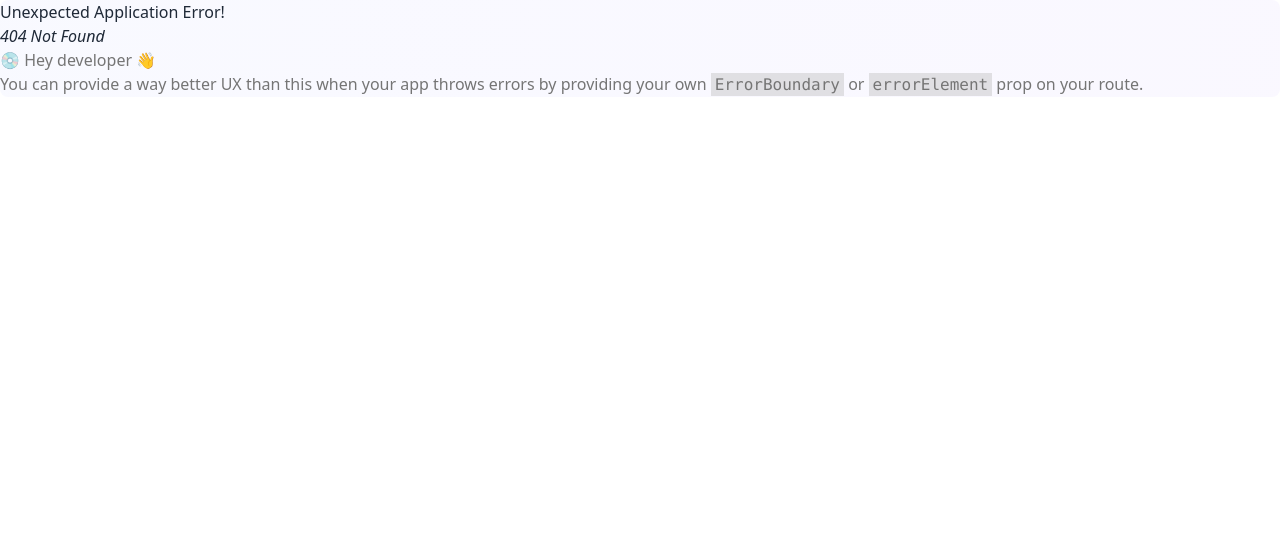
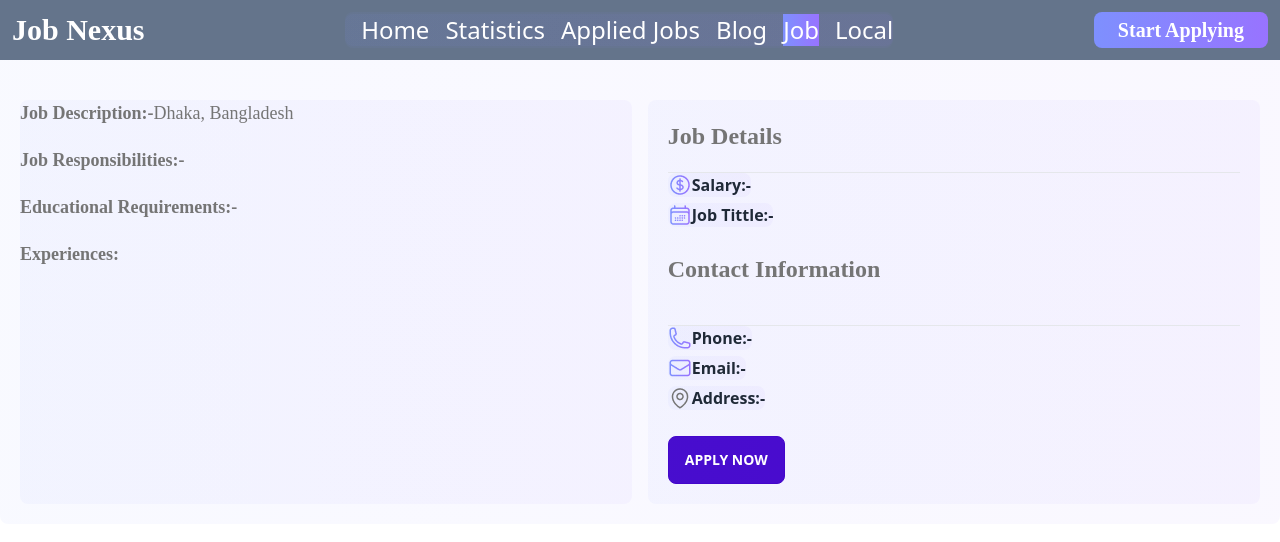
Before and after one commit to oliullah05/Job-Verse, a React (Vite) app: page /job/1 in a window 1280 px wide. Before the commit this address had no page. Shown: the top 542 px of the page. Built offline with nearby package versions, Linux system fonts and the light colour scheme.

Commit message:
dynamic details route done

```diff
--- a/src/Components/Header/Header.jsx
+++ b/src/Components/Header/Header.jsx
@@ -43,6 +43,7 @@ const Header = () => {
   const toggleMobileMenu = () => {
     setIsMobileMenuOpen(!isMobileMenuOpen);
   };
+
 
   return (
     <>
--- a/src/Components/Home/Featured Jobs/FeaturedJobs.jsx
+++ b/src/Components/Home/Featured Jobs/FeaturedJobs.jsx
@@ -14,7 +14,7 @@ useEffect(()=>{
             <h1 className='text-4xl font-bold text-center'>Featured Jobs</h1>
             <p className='p-3 text-center'>Explore thousands of job opportunities with all the information you need. Its your future</p>
        <div className='grid grid-cols-1 gap-4 md:grid-cols-2'>
-       {
+       {allJObs &&
                allJObs.map(job=><SingleJob key={job.id} job={job}></SingleJob>)
        }
        </div>
--- a/src/Components/Home/Featured Jobs/singleJob/SingleJob.jsx
+++ b/src/Components/Home/Featured Jobs/singleJob/SingleJob.jsx
@@ -1,8 +1,11 @@
 import React from 'react';
 import "./SingleJob.css"
+import { Link, Navigate } from 'react-router-dom';
 
 const SingleJob = ({ job }) => {
-    const { job_title, company_logo, company_name, remote_or_onsite, location, fulltime_or_parttime, salary } = job;
+
+    const {id, job_title, company_logo, company_name, remote_or_onsite, location, fulltime_or_parttime, salary } = job;
+
     return (
         <div className='p-8 flex flex-col'>
             <img className='w-28 h-50 my-auto' src={company_logo} alt="" />
@@ -21,7 +24,7 @@ const SingleJob = ({ job }) => {
                     <img className='h-[100%]' src="https://devrahat.com/assets/Icons/Frame.png" alt="" />Salary:  {salary}</p>
             </div>
             <div>
-                <button className='px-5 py-2 details-btn my-5'>View Details</button>
+               <Link to={`job/${id}`}> <button className='px-5 py-2 details-btn my-5'>View Details</button></Link>
             </div>
 
 
--- a/src/Components/SingleDetails/Description/Description.jsx
+++ b/src/Components/SingleDetails/Description/Description.jsx
@@ -1,9 +1,11 @@
 
 import "./description.css"
 
-const Description = ({des}) => {
+const Description = ({id,des}) => {
  const {job_description,job_responsibilities,educational_requirements,required_experience,contact_information,salary,job_title,location}=des;
-console.log(des);
+
+
+
     return (
         <section className="container mx-auto my-5 flex gap-4 p-5">
 
--- a/src/Components/SingleDetails/SingleDetails.jsx
+++ b/src/Components/SingleDetails/SingleDetails.jsx
@@ -1,23 +1,79 @@
 import React, { useEffect, useState } from 'react';
 import Description from './Description/Description';
 import Details from './Details/Details';
+import { useParams } from 'react-router-dom';
 
 
 const SingleDetails = () => {
-    const [datum ,setData]  = useState([])
-    useEffect(()=>{
-       fetch("Jobs.json")
-       .then(res=>res.json())
-       .then(data=>setData(data))
-    },[])
-    return (
-        <div>
-           {
+ const {id}=useParams()
+
+ const [datum ,setData]  = useState({})
+ useEffect(()=>{
+     fetch("/Jobs.json")
+     .then(res=>res.json())
+     .then(data=>{
+        const job = data.find((job) => job.id.toString() === id);
+        setData(job);
+     })
+
+    },[id])
+
+
+    console.log(datum.location);
+
+     {/* {datum &&
             datum.map(des=> <Description des={des}></Description>)
-           }
-            {/* <Details></Details> */}
-        </div>
-    );
-};
+           } */}
+
+           return (
+            <section className="container mx-auto my-5 flex gap-4 p-5">
+
+        <div className="basis-1/2">
+    <p className="mb-5"><span className="font-semibold">Job Description:-</span>{datum.location}</p>
+    <p className="mb-5"><span className="font-semibold">Job Responsibilities:-</span></p>
+    <p className="font-semibold mb-3">Educational Requirements:-</p>
+    <p className="mb-5"></p>
+    <p className="font-semibold mb-3">Experiences:</p>
+    <p></p>
+
+                </div>
+
+
+
+
+
+
+
+
+                <div className="basis-1/2 p-5">
+           <p className="font-semibold mb-5 text-2xl">Job Details</p>
+           <hr />
+           <div className="inline-flex"><img src="../../../../assets/Icons/Frame.png" alt="" /><span  className="font-bold" >Salary:-</span></div>
+           <br />
+
+           <div className="inline-flex"><img src="../../../../assets/Icons/Frame-1.png" alt="" /><span  className="font-bold" >Job Tittle:-</span></div>
+
+
+         <p className="text-2xl font-bold py-5">Contact Information</p>
+         <hr />
+         <div className="inline-flex"><img src="../../../../assets/Icons/Frame-2.png" alt="" /><span  className="font-bold" >Phone:-</span></div>
+         <br />
+
+         <div className="inline-flex"><img src="../../../../assets/Icons/Frame-3.png" alt="" /><span  className="font-bold" >Email:-</span></div>
+         <br />
+
+         <div className="inline-flex"><img src="../../../../assets/Icons/Location Icon.png" alt="" /><span  className="font-bold" >Address:-</span></div>
+         <br />
+
+         <div className="btn btn-active btn-primary mt-5">Apply Now</div>
+                </div>
+
+
+
+
+            </section>
+        );
+    };
+
 
 export default SingleDetails;
--- a/src/main.jsx
+++ b/src/main.jsx
@@ -22,6 +22,10 @@ const router = createBrowserRouter([
       {
         path:"/",
         element: <Home></Home>
+      },
+      {
+        path:"job/:id",
+        element:<SingleDetails></SingleDetails>
       },
       {
         path:"/statistics",
```
